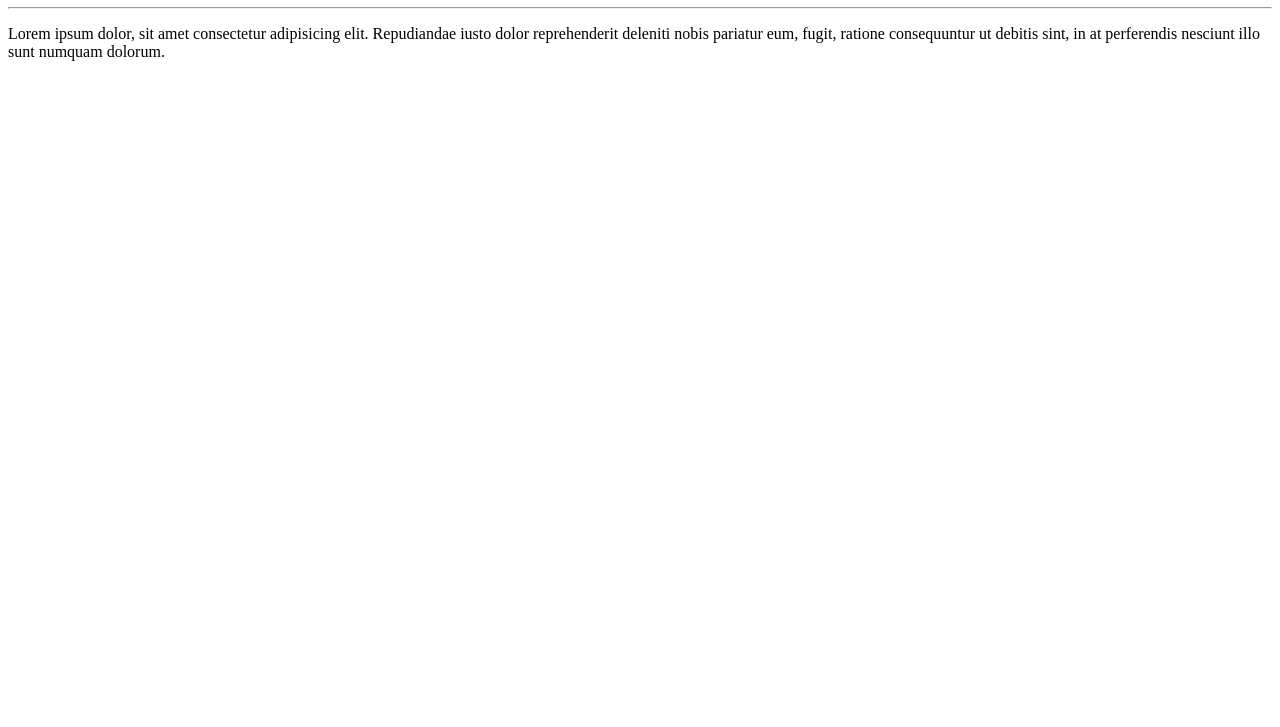
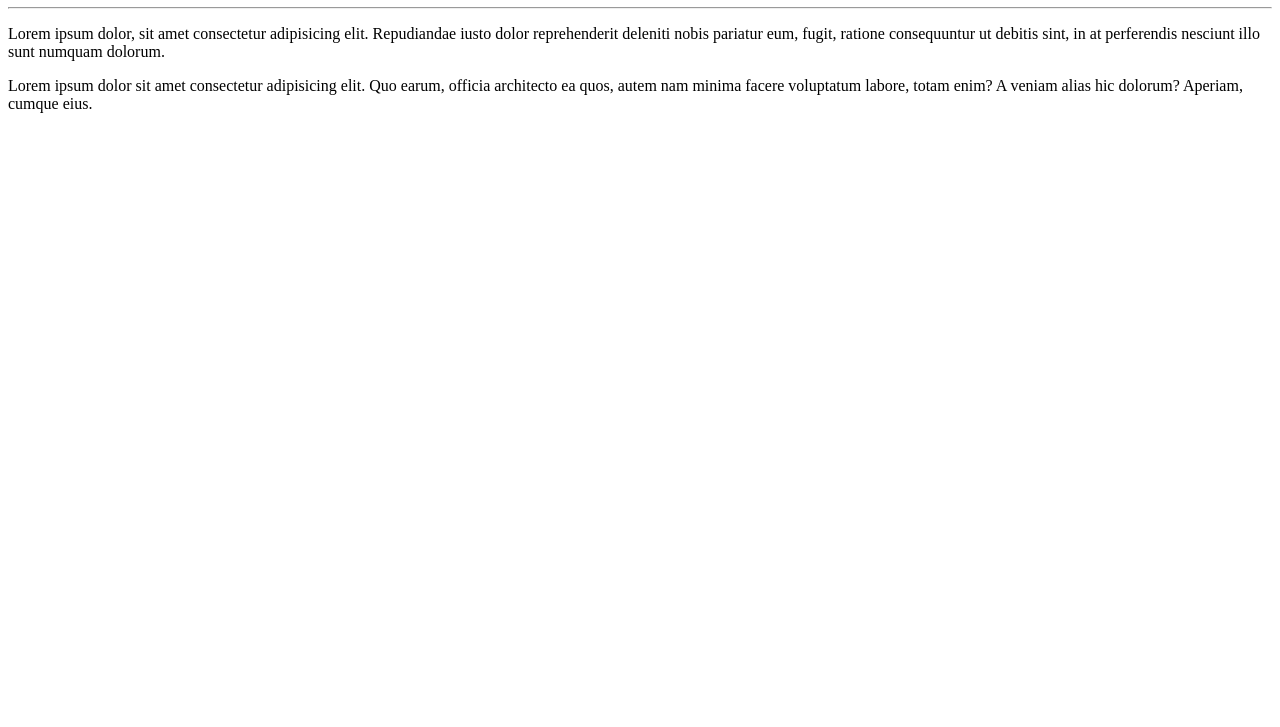
Before and after one commit to Felipe-S-O/Ola-Mundo, a plain HTML site: page site-exemplo/index.html in a window 1280 px wide. Shown: the part 73-800 px from the top of the page. Drawn offline with Linux system fonts and the light colour scheme.

Commit message:
adicionei um paràgrafo

```diff
--- a/site-exemplo/index.html
+++ b/site-exemplo/index.html
@@ -9,5 +9,6 @@
     <h1>Olá, Mundo!</h1>
     <hr>
     <p>Lorem ipsum dolor, sit amet consectetur adipisicing elit. Repudiandae iusto dolor reprehenderit deleniti nobis pariatur eum, fugit, ratione consequuntur ut debitis sint, in at perferendis nesciunt illo sunt numquam dolorum.</p>
+    <p>Lorem ipsum dolor sit amet consectetur adipisicing elit. Quo earum, officia architecto ea quos, autem nam minima facere voluptatum labore, totam enim? A veniam alias hic dolorum? Aperiam, cumque eius.</p>
 </body>
 </html>
```
